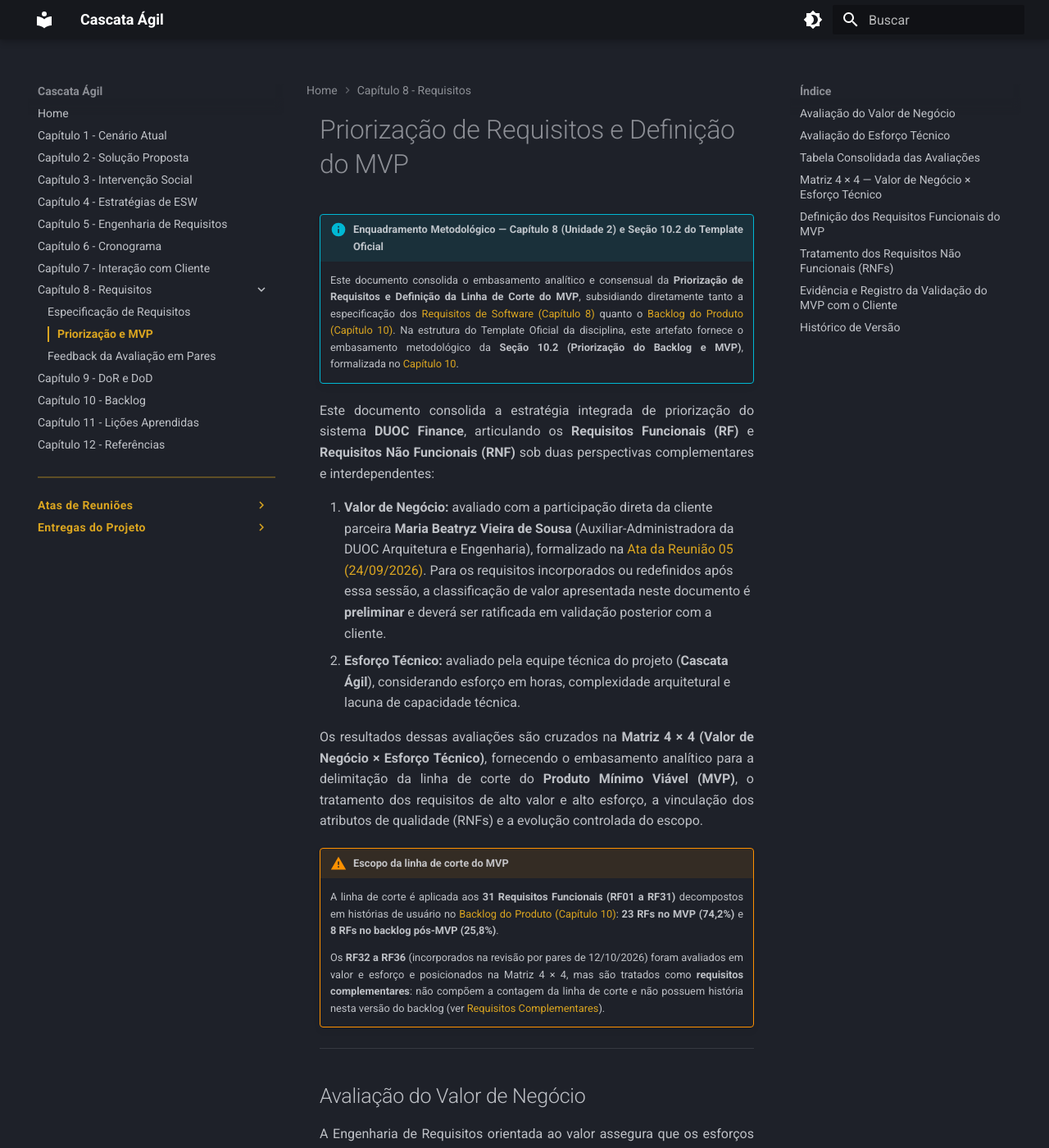
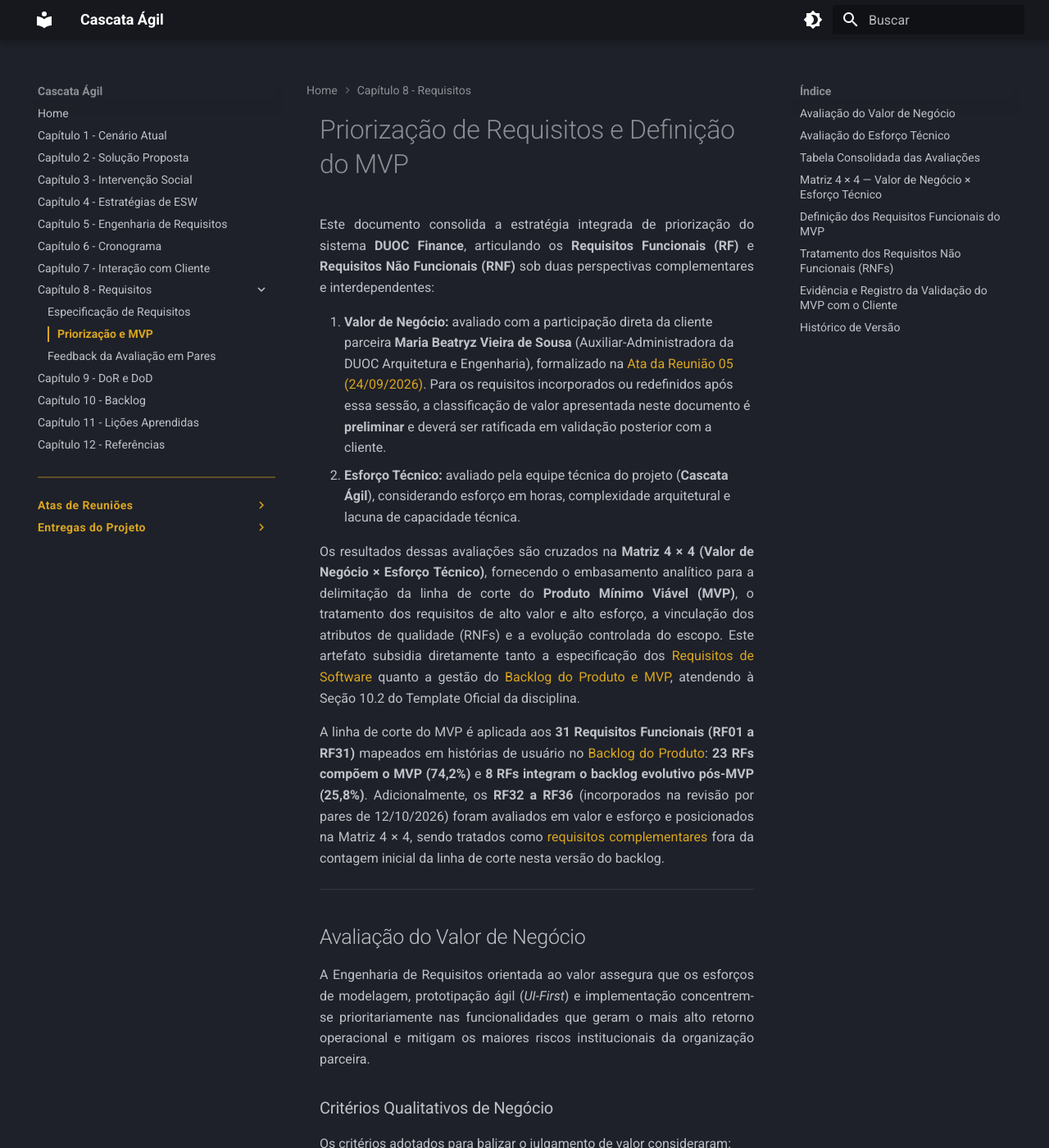
Before and after one commit to mdsreq-fga-unb/REQ-2026.2-T01-DUOC-Finance, an MkDocs documentation site: the page built from docs/requisitos/priorizacao.md, in a window 1280 px wide and 1400 px high. Shown: the whole window at 82% size. Built offline with MkDocs 1.6.1 and Material for MkDocs 9.7.7, drawn with Linux system fonts in a browser that asks for light colours; some of the changed text lies outside the part shown.

Commit message:
docs(unidade-2): remover caixas de alerta de justificativa, estilizar formulas matematicas e destacar no raiz do backlog
- Removidos os cards de alerta de enquadramento metodologico e escopo da linha de corte em Priorizacao, DoR/DoD, Backlog e Requisitos, com integracao direta a narrativa fluida do texto.
- Modernizadas as formulas matematicas de Media Consolidada, normalizacao cartesiana e jitter na Matriz 4x4 e Priorizacao do Backlog.
- Ajustado o no raiz do diagrama de hierarquia do Backlog para fundo branco (#ffffff), borda dourada (#DAA520) e texto escuro nitido.

````diff
--- a/docs/requisitos/priorizacao.md
+++ b/docs/requisitos/priorizacao.md
@@ -1,19 +1,13 @@
 # Priorização de Requisitos e Definição do MVP
-
-!!! info "Enquadramento Metodológico — Capítulo 8 (Unidade 2) e Seção 10.2 do Template Oficial"
-    Este documento consolida o embasamento analítico e consensual da **Priorização de Requisitos e Definição da Linha de Corte do MVP**, subsidiando diretamente tanto a especificação dos [Requisitos de Software (Capítulo 8)](index.md) quanto o [Backlog do Produto (Capítulo 10)](../backlog/index.md). Na estrutura do Template Oficial da disciplina, este artefato fornece o embasamento metodológico da **Seção 10.2 (Priorização do Backlog e MVP)**, formalizada no [Capítulo 10](../backlog/index.md#priorizacao-do-backlog-e-linha-de-corte-do-mvp).
 
 Este documento consolida a estratégia integrada de priorização do sistema **DUOC Finance**, articulando os **Requisitos Funcionais (RF)** e **Requisitos Não Funcionais (RNF)** sob duas perspectivas complementares e interdependentes:
 
 1. **Valor de Negócio:** avaliado com a participação direta da cliente parceira **Maria Beatryz Vieira de Sousa** (Auxiliar-Administradora da DUOC Arquitetura e Engenharia), formalizado na [Ata da Reunião 05 (24/09/2026)](../atas/reuniao-05.md). Para os requisitos incorporados ou redefinidos após essa sessão, a classificação de valor apresentada neste documento é **preliminar** e deverá ser ratificada em validação posterior com a cliente.
 2. **Esforço Técnico:** avaliado pela equipe técnica do projeto (**Cascata Ágil**), considerando esforço em horas, complexidade arquitetural e lacuna de capacidade técnica.
 
-Os resultados dessas avaliações são cruzados na **Matriz 4 × 4 (Valor de Negócio × Esforço Técnico)**, fornecendo o embasamento analítico para a delimitação da linha de corte do **Produto Mínimo Viável (MVP)**, o tratamento dos requisitos de alto valor e alto esforço, a vinculação dos atributos de qualidade (RNFs) e a evolução controlada do escopo.
+Os resultados dessas avaliações são cruzados na **Matriz 4 × 4 (Valor de Negócio × Esforço Técnico)**, fornecendo o embasamento analítico para a delimitação da linha de corte do **Produto Mínimo Viável (MVP)**, o tratamento dos requisitos de alto valor e alto esforço, a vinculação dos atributos de qualidade (RNFs) e a evolução controlada do escopo. Este artefato subsidia diretamente tanto a especificação dos [Requisitos de Software](index.md) quanto a gestão do [Backlog do Produto e MVP](../backlog/index.md#priorizacao-do-backlog-e-linha-de-corte-do-mvp), atendendo à Seção 10.2 do Template Oficial da disciplina.
 
-!!! warning "Escopo da linha de corte do MVP"
-    A linha de corte é aplicada aos **31 Requisitos Funcionais (RF01 a RF31)** decompostos em histórias de usuário no [Backlog do Produto (Capítulo 10)](../backlog/index.md): **23 RFs no MVP (74,2%)** e **8 RFs no backlog pós-MVP (25,8%)**.
-
-    Os **RF32 a RF36** (incorporados na revisão por pares de 12/10/2026) foram avaliados em valor e esforço e posicionados na Matriz 4 × 4, mas são tratados como **requisitos complementares**: não compõem a contagem da linha de corte e não possuem história nesta versão do backlog (ver [Requisitos Complementares](#requisitos-complementares-rf32-a-rf36-fora-da-linha-de-corte)).
+A linha de corte do MVP é aplicada aos **31 Requisitos Funcionais (RF01 a RF31)** mapeados em histórias de usuário no [Backlog do Produto](../backlog/index.md): **23 RFs compõem o MVP (74,2%)** e **8 RFs integram o backlog evolutivo pós-MVP (25,8%)**. Adicionalmente, os **RF32 a RF36** (incorporados na revisão por pares de 12/10/2026) foram avaliados em valor e esforço e posicionados na Matriz 4 × 4, sendo tratados como [requisitos complementares](#requisitos-complementares-rf32-a-rf36-fora-da-linha-de-corte) fora da contagem inicial da linha de corte nesta versão do backlog.
 
 ---
 
@@ -174,14 +168,14 @@
 
 Para consolidar as três dimensões técnicas em um indicador único e reprodutível, adota-se a média aritmética simples:
 
-<div style="background-color: var(--md-code-bg-color); border-left: 3px solid var(--md-primary-fg-color); border-radius: 4px; padding: 6px 14px; margin: 12px auto; text-align: center; font-size: 0.90rem; max-width: 1000px;">
-  <span style="font-weight: 600;">Média Consolidada</span>
-  <span style="margin: 0 6px; font-weight: bold; font-size: 12px">=</span>
+<div style="background-color: var(--md-code-bg-color); border-left: 3px solid var(--duoc-gold, #DAA520); border-radius: 4px; padding: 8px 16px; margin: 14px auto; text-align: center; font-size: 0.92rem; max-width: 900px; box-shadow: 0 1px 3px rgba(0,0,0,0.08);">
+  <span style="font-weight: 700; color: var(--duoc-gold, #DAA520);">Média Consolidada</span>
+  <span style="margin: 0 8px; font-weight: bold; font-size: 14px;">=</span>
   <span style="display: inline-block; vertical-align: middle; text-align: center;">
-    <span style="display: block; border-bottom: 1.5px solid currentColor; padding: 0 6px 2px 6px; font-weight: 500;">
+    <span style="display: block; border-bottom: 1.5px solid currentColor; padding: 0 8px 3px 8px; font-weight: 600;">
       Esforço (Nota) + Complexidade + Lacuna de Capacidade
     </span>
-    <span style="display: block; padding-top: 2px; font-weight: 600; font-size: 1.05em;">
+    <span style="display: block; padding-top: 3px; font-weight: 700; font-size: 1.1em;">
       3
     </span>
   </span>
@@ -366,9 +360,21 @@
 
 O plano do `quadrantChart` é o quadrado unitário, dividido em 4 × 4 células de lado 0,25. As notas ordinais (1 a 4) são mapeadas ao **centro da célula** correspondente:
 
-```text
-x_base = (E - 0,5) / 4          y_base = (V - 0,5) / 4
-```
+<div style="background-color: var(--md-code-bg-color); border-left: 3px solid var(--duoc-gold, #DAA520); border-radius: 4px; padding: 8px 16px; margin: 14px auto; text-align: center; font-size: 0.92rem; max-width: 900px; box-shadow: 0 1px 3px rgba(0,0,0,0.08);">
+  <span style="font-weight: 700; color: var(--duoc-gold, #DAA520);">x<sub>base</sub></span>
+  <span style="margin: 0 6px; font-weight: bold;">=</span>
+  <span style="display: inline-block; vertical-align: middle; text-align: center;">
+    <span style="display: block; border-bottom: 1.5px solid currentColor; padding: 0 6px 2px 6px; font-weight: 600;">E − 0,5</span>
+    <span style="display: block; padding-top: 2px; font-weight: 700;">4</span>
+  </span>
+  <span style="margin: 0 32px;"></span>
+  <span style="font-weight: 700; color: var(--duoc-gold, #DAA520);">y<sub>base</sub></span>
+  <span style="margin: 0 6px; font-weight: bold;">=</span>
+  <span style="display: inline-block; vertical-align: middle; text-align: center;">
+    <span style="display: block; border-bottom: 1.5px solid currentColor; padding: 0 6px 2px 6px; font-weight: 600;">V − 0,5</span>
+    <span style="display: block; padding-top: 2px; font-weight: 700;">4</span>
+  </span>
+</div>
 
 | Nota (1 a 4) | 1 | 2 | 3 | 4 |
 | :--- | :---: | :---: | :---: | :---: |
@@ -381,12 +387,35 @@
 
 Quando *n* requisitos ocupam a mesma célula, todos teriam o mesmo par `(x_base, y_base)` e seriam desenhados sobrepostos. Para evitar isso, os requisitos da célula são ordenados pelo código (RF crescente) e distribuídos em uma grade de *k* colunas × *m* linhas, preenchida por linha, de cima para baixo e da esquerda para a direita:
 
-```text
-k = menor inteiro tal que k² ≥ n        m = ⌈ n / k ⌉
-
-x = x_base + (c - (k - 1) / 2) · s_x
-y = y_base + ((m - 1) / 2 - r) · s_y
-```
+<div style="background-color: var(--md-code-bg-color); border-left: 3px solid var(--duoc-gold, #DAA520); border-radius: 4px; padding: 10px 16px; margin: 14px auto; text-align: center; font-size: 0.92rem; max-width: 900px; box-shadow: 0 1px 3px rgba(0,0,0,0.08);">
+  <div style="margin-bottom: 8px; font-weight: 600;">
+    <span>k = menor inteiro tal que k² ≥ n</span>
+    <span style="margin: 0 20px; opacity: 0.5;">|</span>
+    <span>m = ⌈ n / k ⌉</span>
+  </div>
+  <div style="display: flex; justify-content: center; align-items: center; gap: 28px; flex-wrap: wrap;">
+    <div>
+      <span style="font-weight: 700; color: var(--duoc-gold, #DAA520);">x</span>
+      <span style="margin: 0 4px; font-weight: bold;">=</span>
+      <span>x<sub>base</sub> + [ c − </span>
+      <span style="display: inline-block; vertical-align: middle; text-align: center;">
+        <span style="display: block; border-bottom: 1px solid currentColor; padding: 0 3px; font-size: 0.88em;">k − 1</span>
+        <span style="display: block; font-size: 0.88em;">2</span>
+      </span>
+      <span> ] · s<sub>x</sub></span>
+    </div>
+    <div>
+      <span style="font-weight: 700; color: var(--duoc-gold, #DAA520);">y</span>
+      <span style="margin: 0 4px; font-weight: bold;">=</span>
+      <span>y<sub>base</sub> + [ </span>
+      <span style="display: inline-block; vertical-align: middle; text-align: center;">
+        <span style="display: block; border-bottom: 1px solid currentColor; padding: 0 3px; font-size: 0.88em;">m − 1</span>
+        <span style="display: block; font-size: 0.88em;">2</span>
+      </span>
+      <span> − r ] · s<sub>y</sub></span>
+    </div>
+  </div>
+</div>
 
 Onde `c` (0 a k−1) é a coluna e `r` (0 a m−1) é a linha do requisito na grade. Os fatores de espaçamento garantem que o deslocamento máximo permaneça **dentro da célula de origem** (meia-largura de 0,125); portanto, a dispersão **nunca altera o quadrante nem a nota** de nenhum requisito.
 
````
Also changed, not shown: other parts of docs/requisitos/priorizacao.md (+3 -5 lines), docs/backlog/index.md (+16 -17 lines), docs/dor-dod/index.md (+2 -4 lines), docs/requisitos/index.md (+3 -4 lines).
